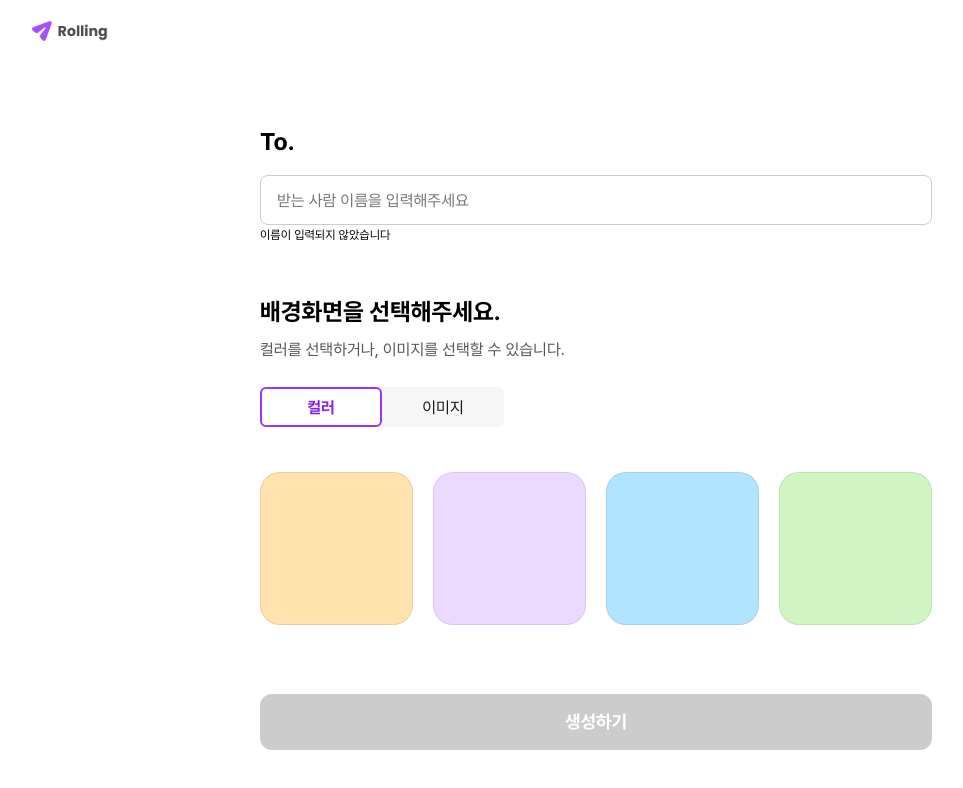
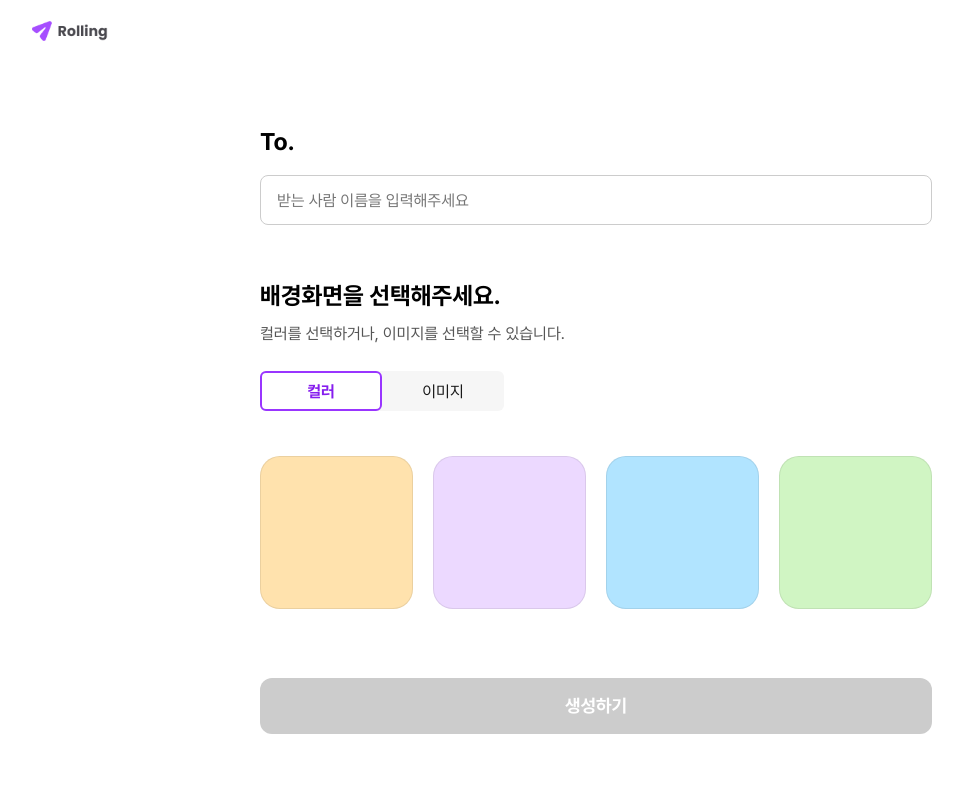
Before and after one commit to Chiman2937/team2-rolling-app, a React (Vite) app: page /post in a window 1280 px wide. Shown: the top 788 px of the page, without its empty margins (44-1007 px from the left). Built offline with nearby package versions, Linux system fonts and the light colour scheme; no server answers.

Commit message:
fix: 텍스트필드 초기 상태 메시지 출력 오류 수정

```diff
--- a/src/components/Textfield.jsx
+++ b/src/components/Textfield.jsx
@@ -7,7 +7,7 @@ import styles from '@/components/Textfield.module.scss';
 
   [Textfield 상태 속성]
   - disabled: 비활성화 상태
-  - isError: 에러 또는 성공 상태 => true 또는 false 값을 넘긴다.
+  - isValid: 에러 또는 성공 상태 => true 또는 false 값을 넘긴다.
   - message: 메세지가 있는 경우 출력
 */
 
@@ -15,21 +15,24 @@ const Textfield = ({
   value,
   placeholder = '입력해주세요',
   onChange,
-  isValid,
+  isValid = null,
   message,
   disabled,
+  ...rest
 }) => {
   const statusClass = {
+    null: '',
     false: 'textfield--error',
     true: 'textfield--success',
   };
 
   const statusMessageClass = {
+    null: '',
     false: 'textfield__message--error',
     true: 'textfield__message--success',
   };
 
-  const showMessage = !disabled && !isValid && message;
+  const showMessage = !disabled && isValid === false && message;
 
   return (
     <>
@@ -41,10 +44,11 @@ const Textfield = ({
           value={value}
           onChange={(e) => onChange(e.target.value)}
           className={`${styles['textfield']} ${styles[statusClass[isValid]]} `}
+          {...rest}
         />
         {showMessage && (
           <div className={`${styles['textfield__message']} ${styles[statusMessageClass[isValid]]}`}>
-            {message}
+            {message + isValid}
           </div>
         )}
       </div>
```
